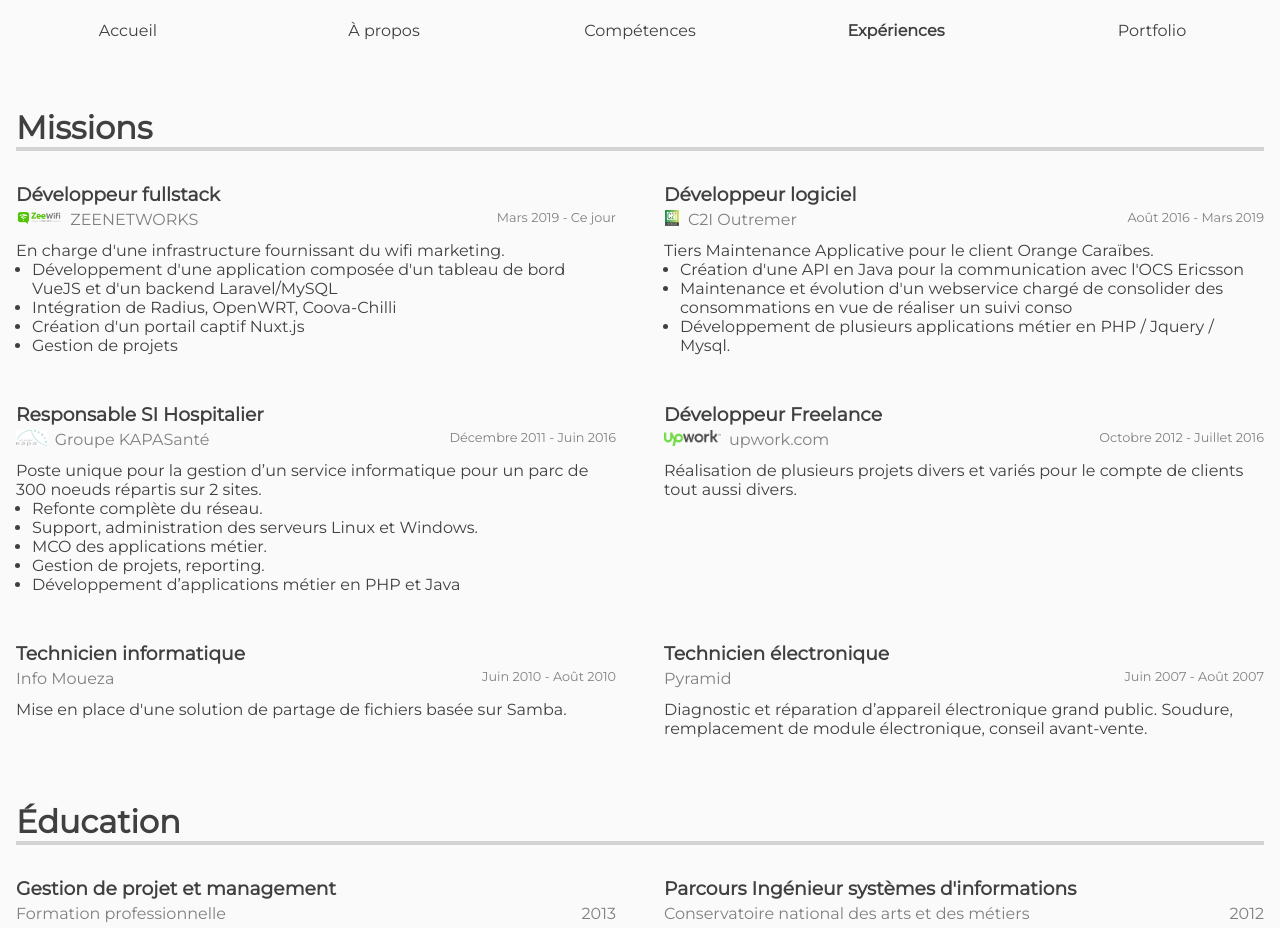
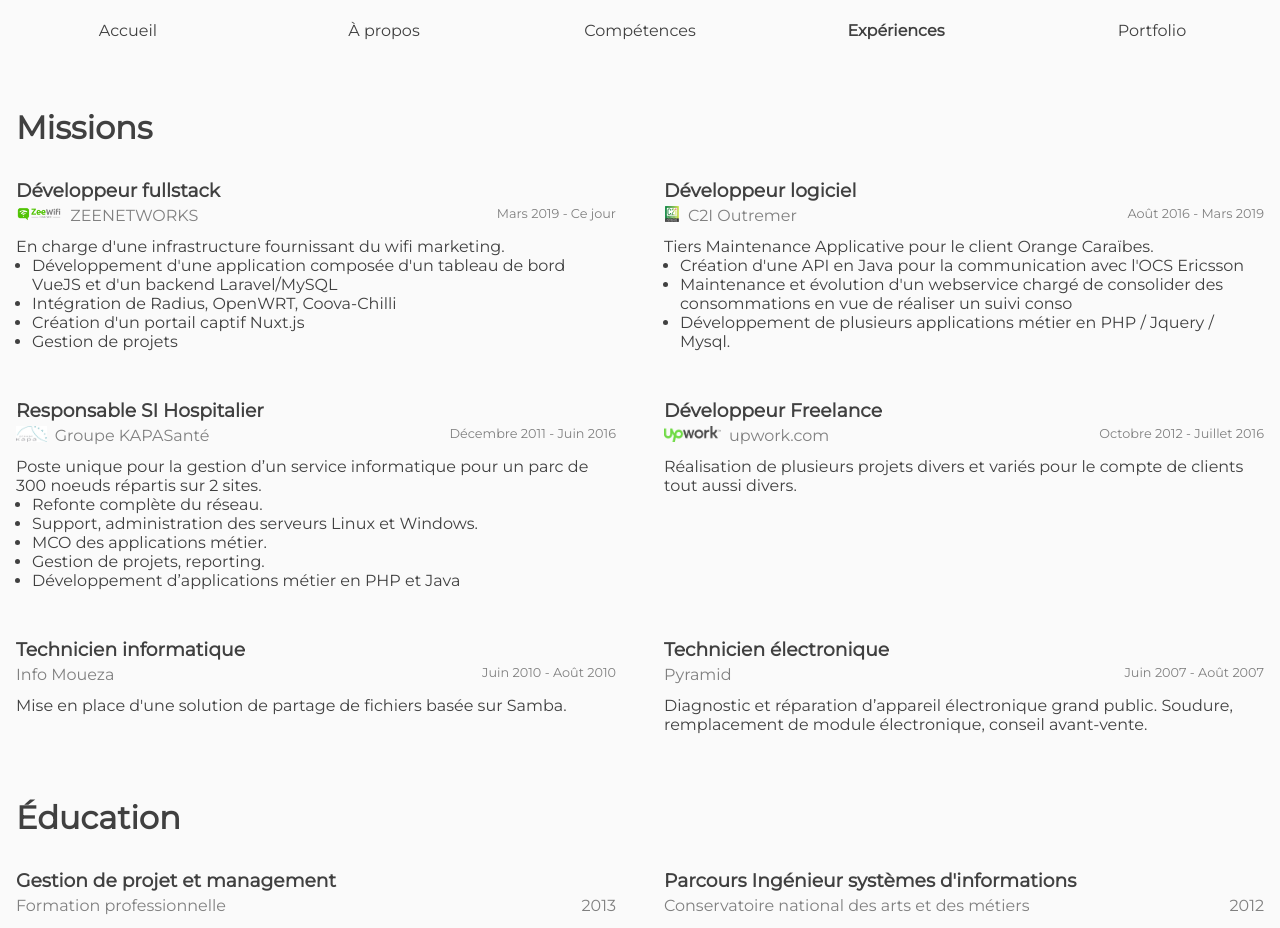
Before and after one commit to sboli/stephenbolivar.com, a React (Create React App) app: page / in a window 1280 px wide. Shown: the top 928 px of the page. Built offline with nearby package versions, Linux system fonts and the light colour scheme.

Commit message:
add key to list

```diff
--- a/src/components/Experiences.js
+++ b/src/components/Experiences.js
@@ -30,8 +30,6 @@ const MissionsTitle = styled(animated.h1)`
     grid-column: 1/3;
     grid-row: 1/2;
     margin-top: 2rem;
-    display: block;
-    border-bottom: 4px solid lightgray;
 `;
 
 const Missions = styled(animated.div)`
@@ -53,8 +51,6 @@ const EducationTitle = styled(animated.h1)`
     grid-column: 1/3;
     grid-row: 3/4;
     margin-top: 2rem;
-    display: block;
-    border-bottom: 4px solid lightgray;
 `;
 
 const Education = styled(animated.div)`
@@ -89,13 +85,13 @@ export default function Experiences({ style }) {
             <MissionsTitle style={titleStyle}>Missions</MissionsTitle>
             <Missions>
                 {missions.map(it => (
-                    <ExperiencesMission {...it}></ExperiencesMission>
+                    <ExperiencesMission key={it.title} {...it}></ExperiencesMission>
                 ))}
             </Missions>
             <EducationTitle style={titleStyle}>Éducation</EducationTitle>
             <Education>
                 {education.map(it => (
-                    <ExperiencesEducation {...it}></ExperiencesEducation>
+                    <ExperiencesEducation key={it.title} {...it}></ExperiencesEducation>
                 ))}
             </Education>
         </Root>
```
